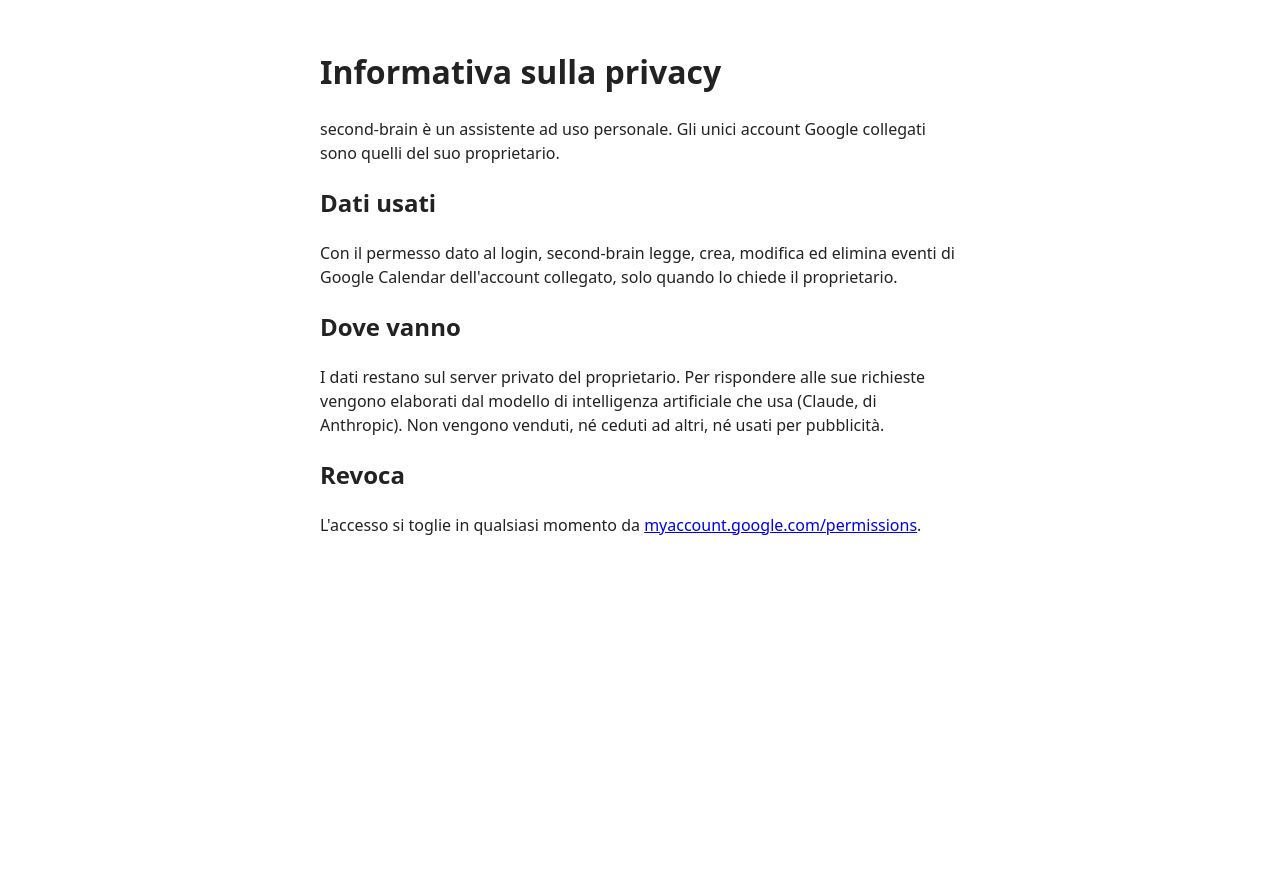
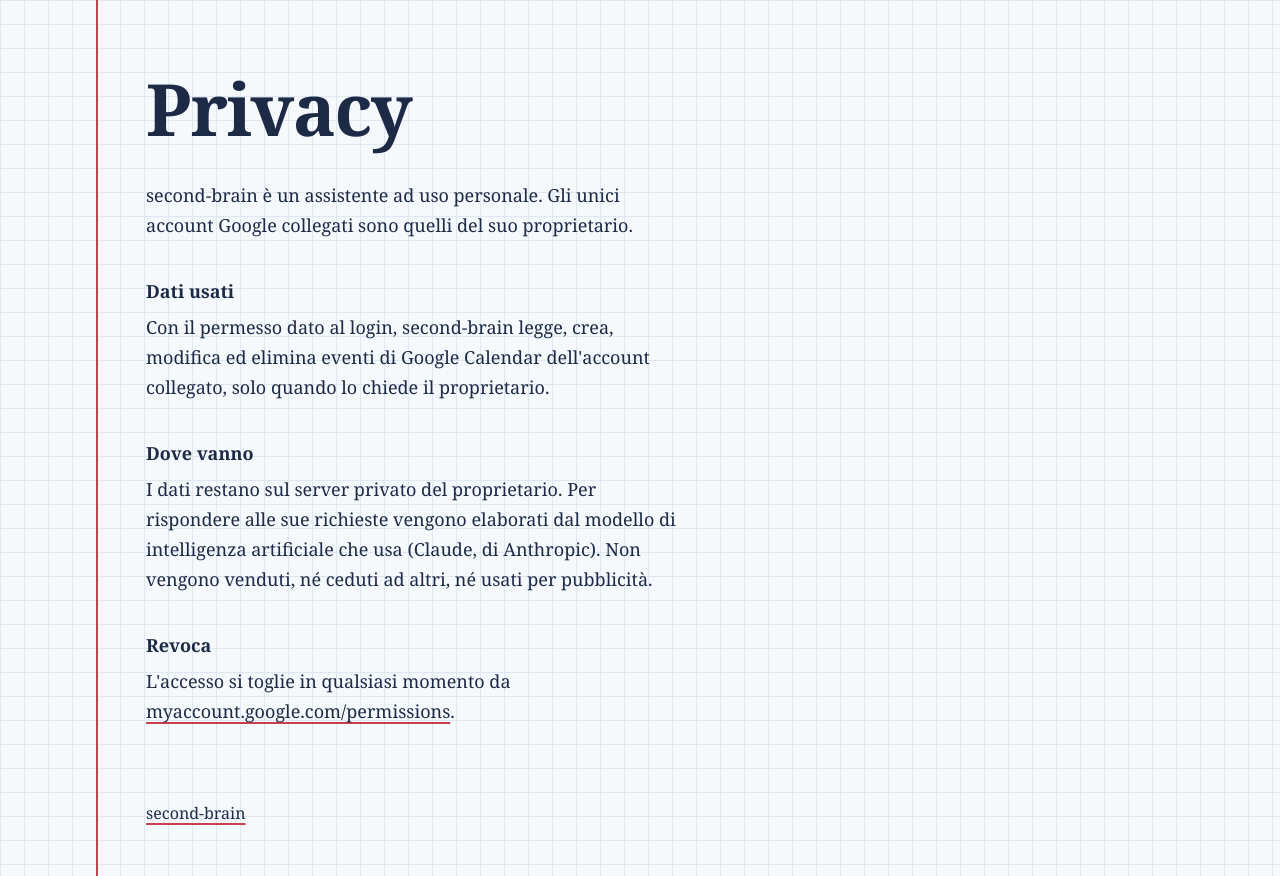
Before and after one commit to lori92ro/roperti.tech, a plain HTML site: page privacy.html in a window 1280 px wide. Before the commit the page ends 800 px from the top, so only its background shows below. Drawn offline with Linux system fonts and the light colour scheme.

Commit message:
Pagine più curate, non indicizzabili
Co-Authored-By: Claude Opus 5.5 <noreply@anthropic.com>

```diff
--- a/privacy.html
+++ b/privacy.html
@@ -3,17 +3,25 @@
 <head>
 <meta charset="utf-8">
 <meta name="viewport" content="width=device-width, initial-scale=1">
+<meta name="robots" content="noindex, nofollow">
 <title>Privacy di second-brain</title>
-<style>body{font:16px/1.5 system-ui,sans-serif;max-width:40rem;margin:3rem auto;padding:0 1rem;color:#222;background:#fff}</style>
+<link rel="stylesheet" href="style.css">
 </head>
 <body>
-<h1>Informativa sulla privacy</h1>
+<main>
+<h1>Privacy</h1>
 <p>second-brain è un assistente ad uso personale. Gli unici account Google collegati sono quelli del suo proprietario.</p>
+
 <h2>Dati usati</h2>
 <p>Con il permesso dato al login, second-brain legge, crea, modifica ed elimina eventi di Google Calendar dell'account collegato, solo quando lo chiede il proprietario.</p>
+
 <h2>Dove vanno</h2>
 <p>I dati restano sul server privato del proprietario. Per rispondere alle sue richieste vengono elaborati dal modello di intelligenza artificiale che usa (Claude, di Anthropic). Non vengono venduti, né ceduti ad altri, né usati per pubblicità.</p>
+
 <h2>Revoca</h2>
 <p>L'accesso si toglie in qualsiasi momento da <a href="https://myaccount.google.com/permissions">myaccount.google.com/permissions</a>.</p>
+
+<footer><a href="./">second-brain</a></footer>
+</main>
 </body>
 </html>
--- /dev/null
+++ b/style.css
@@ -0,0 +1,73 @@
+/* Un foglio di quaderno a quadretti, con il margine rosso. Niente font né risorse esterne. */
+:root {
+  --carta: #f6f9fc;
+  --quadretto: #dfe8f1;
+  --inchiostro: #1d2a45;
+  --matita: #5a6a86;
+  --margine: #c7404d;
+  --q: 24px;
+  color-scheme: light dark;
+}
+@media (prefers-color-scheme: dark) {
+  :root {
+    --carta: #121a2b;
+    --quadretto: #1e2940;
+    --inchiostro: #e4ebf5;
+    --matita: #9aa8c0;
+    --margine: #e0646f;
+  }
+}
+
+* { box-sizing: border-box; }
+
+html {
+  background-color: var(--carta);
+  background-image:
+    linear-gradient(var(--quadretto) 1px, transparent 1px),
+    linear-gradient(90deg, var(--quadretto) 1px, transparent 1px);
+  background-size: var(--q) var(--q);
+}
+
+body {
+  margin: 0;
+  min-height: 100vh;
+  color: var(--inchiostro);
+  font-family: "Iowan Old Style", "Charter", "Bitstream Charter", "Sitka Text", Cambria, Georgia, serif;
+  font-size: 1.125rem;
+  line-height: calc(var(--q) * 1.25);
+  /* il margine del quaderno */
+  border-left: 2px solid var(--margine);
+  margin-left: clamp(16px, 8vw, 96px);
+  padding: calc(var(--q) * 3) clamp(16px, 5vw, 48px) calc(var(--q) * 2);
+}
+
+main { max-width: 34rem; }
+
+h1 {
+  font-size: clamp(2.6rem, 9vw, 4.5rem);
+  line-height: 1;
+  font-weight: 700;
+  letter-spacing: -0.02em;
+  margin: 0 0 calc(var(--q) * 1.5);
+}
+
+h2 {
+  font-size: 1.125rem;
+  font-weight: 700;
+  margin: calc(var(--q) * 1.5) 0 calc(var(--q) * 0.25);
+}
+
+p { margin: 0 0 var(--q); }
+
+.sotto { color: var(--matita); }
+
+a {
+  color: var(--inchiostro);
+  text-decoration-color: var(--margine);
+  text-decoration-thickness: 2px;
+  text-underline-offset: 4px;
+}
+a:hover { color: var(--margine); }
+a:focus-visible { outline: 2px solid var(--margine); outline-offset: 3px; border-radius: 2px; }
+
+footer { margin-top: calc(var(--q) * 3); font-size: 1rem; color: var(--matita); }
```
Also changed, not shown: index.html (+7 -3 lines).
